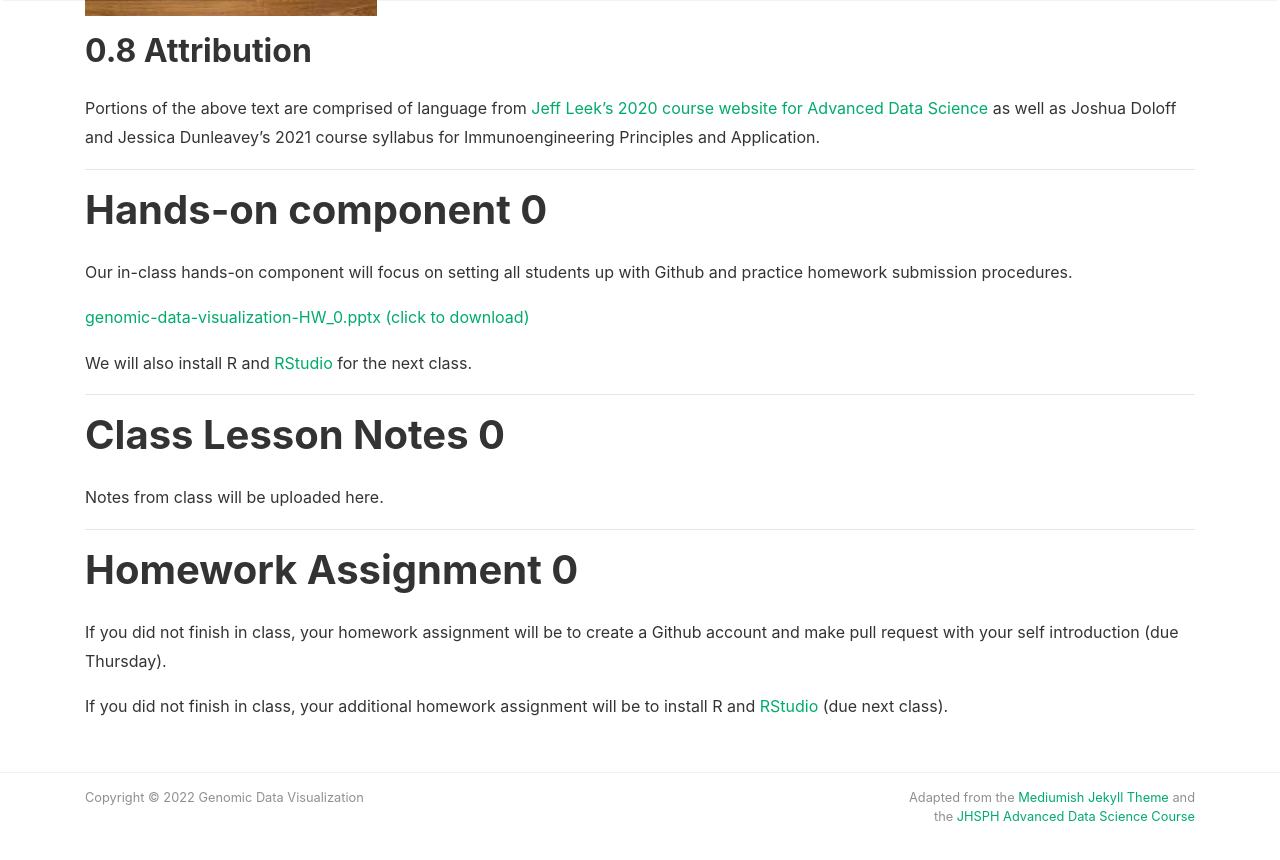
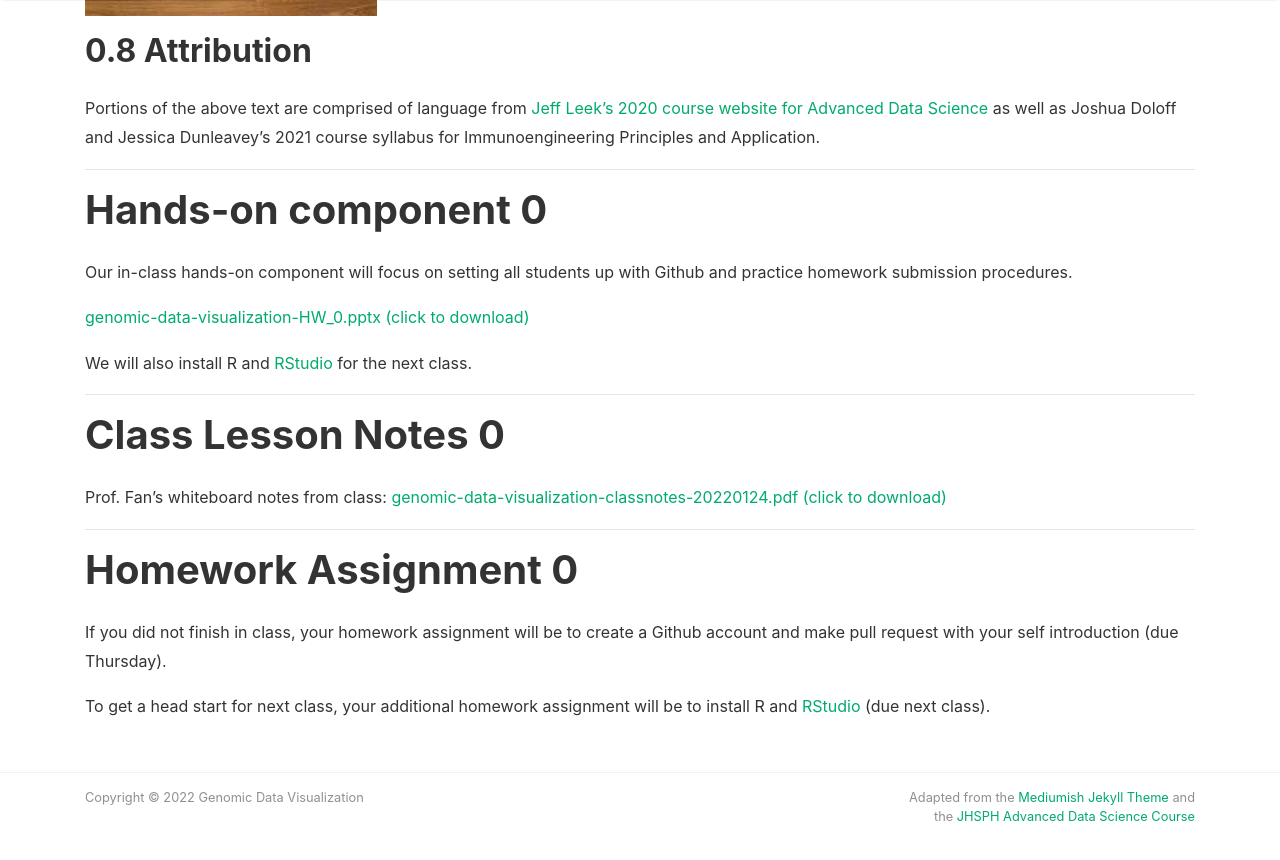
Before and after one commit to JEFworks-Lab/genomic-data-visualization-2022, a Jekyll site: the page built from _course/0-welcome-and-introductions.md, in a window 1280 px wide and 900 px high, scrolled down 7107 px. Shown: the top 860 px of the window. Built offline with Jekyll 4.4.1, drawn with Linux system fonts in a browser that asks for light colours; nearby versions of some CDN libraries.

Commit message:
add notes

```diff
--- a/_course/0-welcome-and-introductions.md
+++ b/_course/0-welcome-and-introductions.md
@@ -166,7 +166,7 @@ We will also install R and [RStudio](https://www.rstudio.com/) for the next clas
 
 # Class Lesson Notes 0
 
-Notes from class will be uploaded here.
+Prof. Fan's whiteboard notes from class: [genomic-data-visualization-classnotes-20220124.pdf (click to download)]({{ site.baseurl }}/resources/notes/genomic-data-visualization-classnotes-20220124.pdf)
 
 ---
 
@@ -174,4 +174,4 @@ Notes from class will be uploaded here.
 
 If you did not finish in class, your homework assignment will be to create a Github account and make pull request with your self introduction (due Thursday).
 
-If you did not finish in class, your additional homework assignment will be to install R and [RStudio](https://www.rstudio.com/) (due next class).
+To get a head start for next class, your additional homework assignment will be to install R and [RStudio](https://www.rstudio.com/) (due next class).
```
Also changed, not shown: SaiC.md (deleted, +0 -7 lines), 1 other file.
